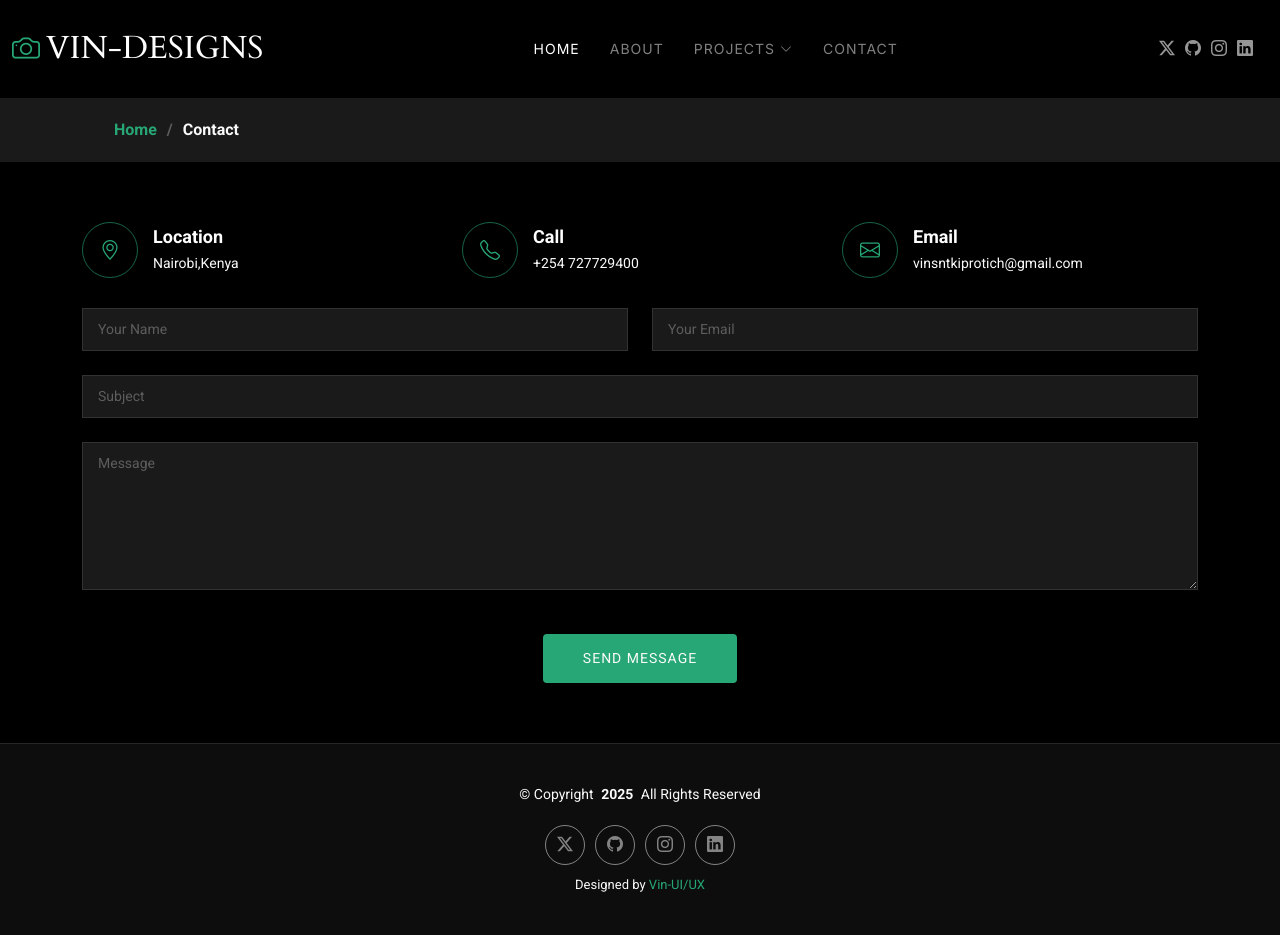
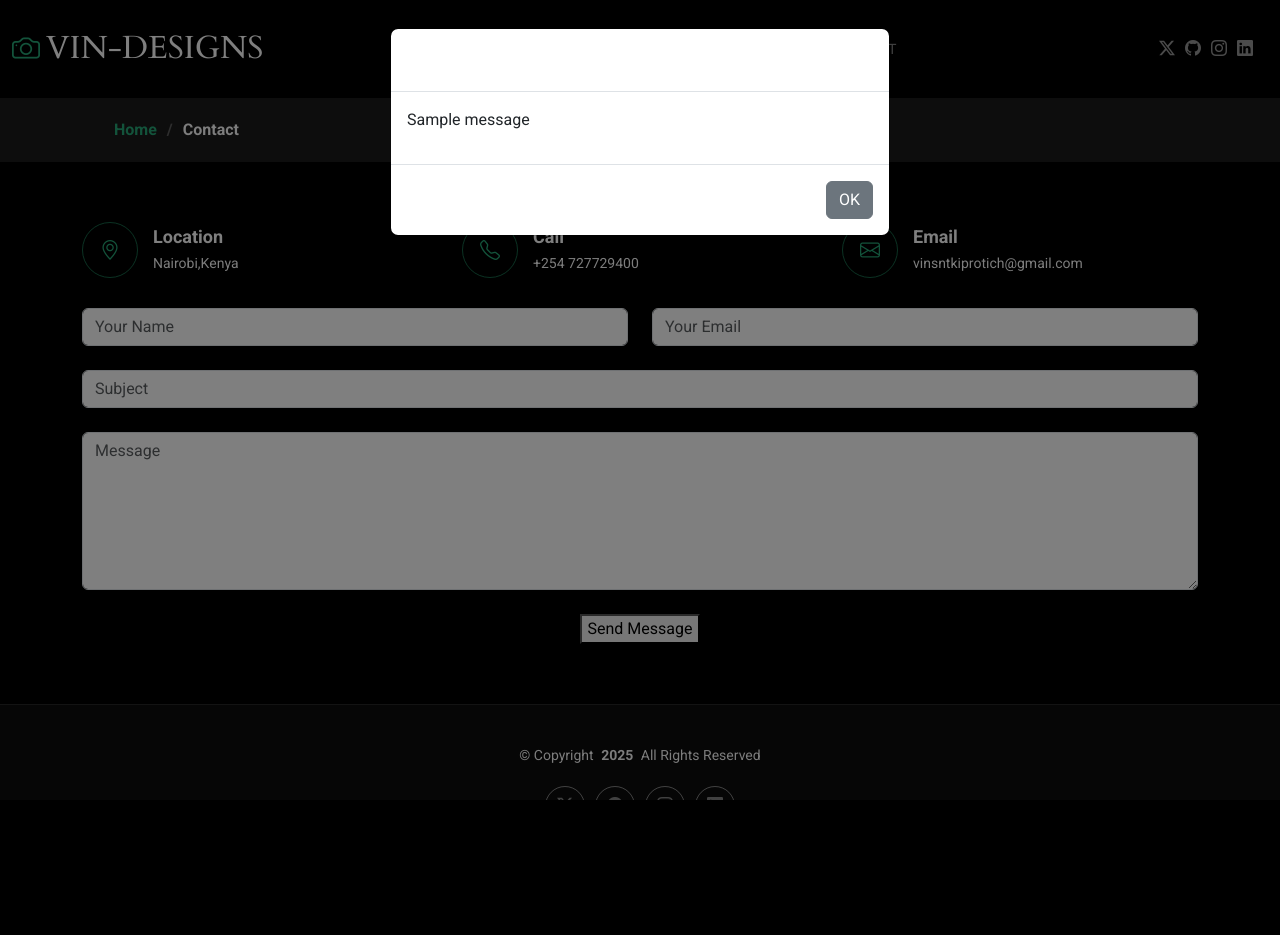
Before and after one commit to kiprotich-dev/Portfolio_website, a Django app: page /contact/ in a window 1280 px wide. After the commit the page ends 800 px from the top, so only its background shows below. Run offline with Django 5.2, Linux system fonts and the light colour scheme; one stand-in notice (Sample message) is shown; some libraries are stand-ins or nearby versions.

Commit message:
updated contacts form and models, add new app portfolio

```diff
--- a/DjangoProject/settings.py
+++ b/DjangoProject/settings.py
@@ -40,6 +40,7 @@ INSTALLED_APPS = [
     'django.contrib.messages',
     'django.contrib.staticfiles',
     'django.contrib.admin',
+    'portfolio',
 
 ]
 
--- a/DjangoProject/views.py
+++ b/DjangoProject/views.py
@@ -1,4 +1,6 @@
-from django.shortcuts import render
+from django.shortcuts import render,redirect
+from portfolio.models import  Contact
+from django.contrib import messages
 
 def home(request):
     return render(request, 'index.html')
@@ -16,22 +18,23 @@ def gallery_single(request):
     return render(request, 'gallery-single.html')
 
 
+# def contact(request):
+#     return render(request, 'contact.html')
+
 def contact(request):
+    if request.method == "POST":
+        name = request.POST['name']
+        email = request.POST['email']
+        subject = request.POST['subject']
+        message = request.POST['message']
+
+        ob = Contact(name=name, email=email, message=message, subject=subject)
+        ob.save()
+
+        messages.success(request, 'Your message has been sent.')
+        return redirect('contact-url')
+
     return render(request, 'contact.html')
-
-# def contact(request):
-#     # if request.method == "POST":
-#     #     name = request.POST['name']
-#     #     email = request.POST['email']
-#     #     subject = request.POST['subject']
-#     #     message = request.POST['message']
-#     #
-#     #     ob = Contact(name=name, email=email, contact=contact,
-#     #                  subject=subject)
-#     #     ob.save()
-#     #     return redirect('contact')
-#
-#     return render(request, 'contact.html')
 
 
 def service(request):
--- /dev/null
+++ b/portfolio/apps.py
@@ -0,0 +1,6 @@
+from django.apps import AppConfig
+
+
+class PortfolioConfig(AppConfig):
+    default_auto_field = 'django.db.models.BigAutoField'
+    name = 'portfolio'
--- /dev/null
+++ b/portfolio/tests.py
@@ -0,0 +1,3 @@
+from django.test import TestCase
+
+# Create your tests here.
--- /dev/null
+++ b/portfolio/views.py
@@ -0,0 +1,3 @@
+from django.shortcuts import render
+
+# Create your views here.
--- a/templates/contact.html
+++ b/templates/contact.html
@@ -27,6 +27,30 @@
         </div>
       </nav>
     </div><!-- End Page Title -->
+
+      {% if messages %}
+          <div class="modal fade" id="successModal" tabindex="-1">
+            <div class="modal-dialog">
+                <div class="modal-content">
+                    <div class="modal-header">
+                        <h5 class="modal-title">Message Sent</h5>
+                    </div>
+                    <div class="modal-body">
+                        {% for message in messages %}
+                            <p>{{ message }}</p>
+                        {% endfor %}
+                    </div>
+                <div class="modal-footer">
+                    <button type="button" class="btn btn-secondary" data-dismiss="modal">OK</button>
+                </div>
+                </div>
+            </div>
+          </div>
+          <script>
+          var successModal = new bootstrap.Modal(document.getElementById('successModal'));
+          successModal.show();
+          </script>
+      {% endif %}
 
     <!-- Contact Section -->
     <section id="contact" class="contact section">
@@ -69,7 +93,7 @@
           </div>
         </div>
 
-        <form action="/contact/" method="POST" class="php-email-form" data-aos="fade-up" data-aos-delay="300">
+        <form action="{% url 'contact-url' %}" method="POST" class="#" data-aos="fade-up" data-aos-delay="300" enctype="multipart/form-data">
           {% csrf_token %}
             <div class="row gy-4">
 
@@ -90,9 +114,11 @@
             </div>
 
             <div class="col-md-12 text-center">
-              <div class="loading">Loading</div>
-              <div class="error-message"></div>
-              <div class="sent-message">Your message has been sent. Thank you!</div>
+{#              <div class="loading">Loading</div>#}
+{#              <div class="error-message"></div>#}
+{#              <div class="sent-message">Your message has been sent. Thank you!</div>#}
+
+
 
               <button type="submit">Send Message</button>
             </div>
--- a/templates/master.html
+++ b/templates/master.html
@@ -13,6 +13,8 @@
 <link href="{% static '/img/profile-img2.jpg' %}" rel="apple-touch-icon">
 
   <!-- Fonts -->
+   <link rel="stylesheet" href="https://cdnjs.jsdelivr.net/npm/bootstrap@4.5.3/dist/css/bootstrap.min.css">
+    <script src="https://cdn.jsdelivir.net/npm/boostrap@5.3.0/dist/js/bootstrap.bundle.min.js"></script>
   <link href="https://fonts.googleapis.com" rel="preconnect">
   <link href="https://fonts.gstatic.com" rel="preconnect" crossorigin>
   <link href="https://fonts.googleapis.com/css2?family=Roboto:ital,wght@0,100;0,300;0,400;0,500;0,700;0,900;1,100;1,300;1,400;1,500;1,700;1,900&family=Inter:wght@100;200;300;400;500;600;700;800;900&family=Cardo:ital,wght@0,400;0,700;1,400;1,700&display=swap" rel="stylesheet">
```
Also changed, not shown: portfolio/admin.py (added, +10 -0 lines), portfolio/models.py (added, +11 -0 lines), templates/starter-page.html (+12 -10 lines), db.sqlite3, portfolio/__init__.py (added), portfolio/migrations/0001_initial.py (added), portfolio/migrations/__init__.py (added).
